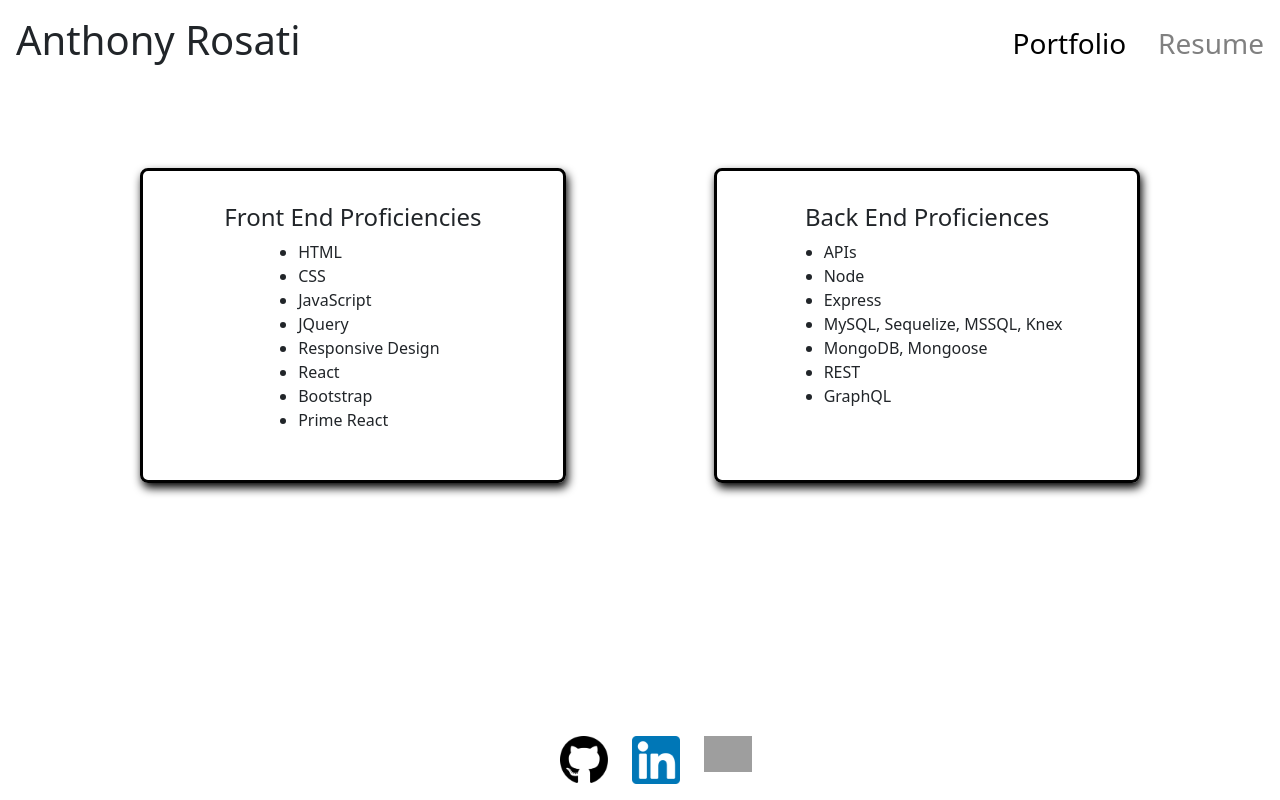
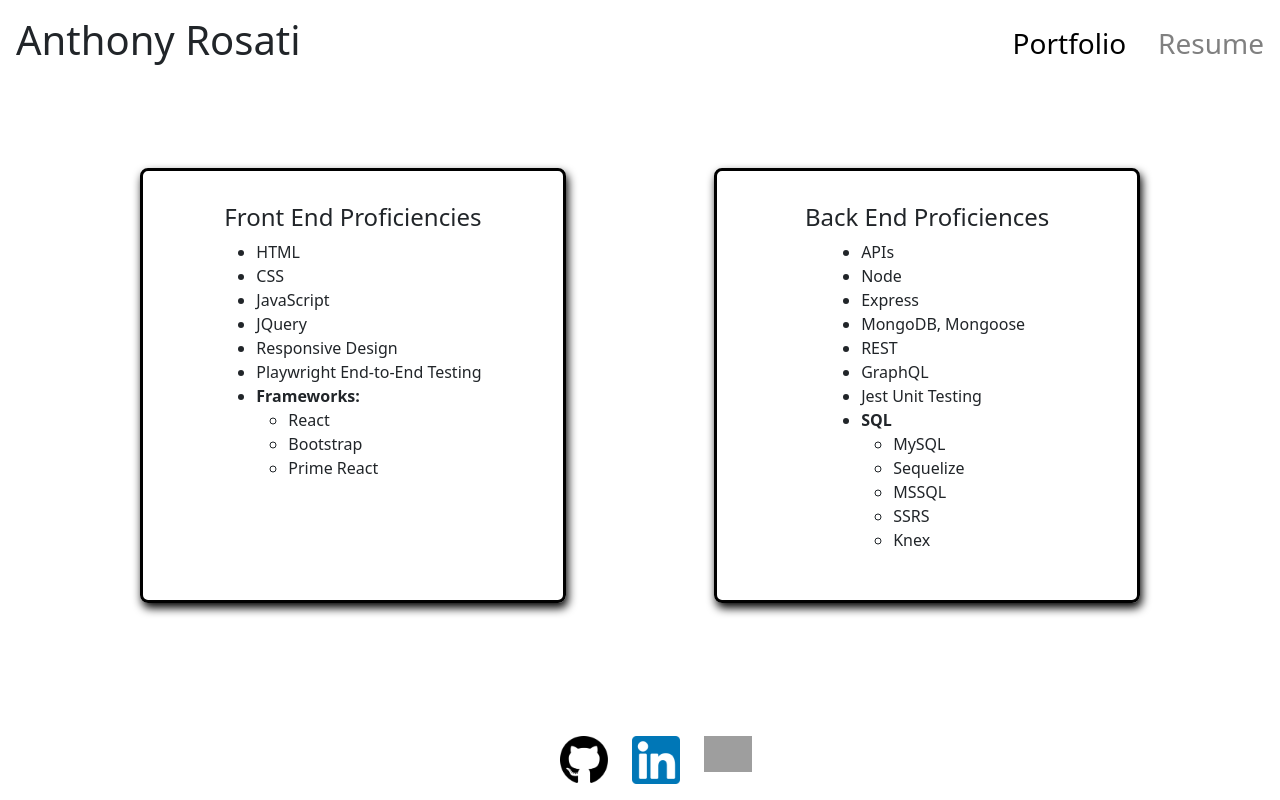
Before and after one commit to AnthonyRqqq/portfolio, a React (Vite) app: page /Resume in a window 1280 px wide. Built offline with nearby package versions, Linux system fonts and the light colour scheme; grey boxes are pictures that could not be loaded.

Commit message:
Update proficiencies list

```diff
--- a/src/Pages/Resume.jsx
+++ b/src/Pages/Resume.jsx
@@ -1,5 +1,5 @@
 import resumeDownload from "../assets/Anthony-Rosati-Resume.pdf";
-import './Resume.css'
+import "./Resume.css";
 
 export default function Resume() {
   return (
@@ -12,7 +12,13 @@ export default function Resume() {
         </a>
       </h4> */}
 
-      <div style={{ display: "flex", justifyContent: "space-evenly", flexWrap: 'wrap' }}>
+      <div
+        style={{
+          display: "flex",
+          justifyContent: "space-evenly",
+          flexWrap: "wrap",
+        }}
+      >
         <div className="proficiency-card mx-2 my-2  col-lg-4 col-md-6 col-sm-6">
           {/* Front end skills list */}
           <div className="d-flex justify-content-center">
@@ -25,9 +31,15 @@ export default function Resume() {
               <li>JavaScript</li>
               <li>JQuery</li>
               <li>Responsive Design</li>
-              <li>React</li>
-              <li>Bootstrap</li>
-              <li>Prime React</li>
+              <li>Playwright End-to-End Testing</li>
+              <li>
+                <strong>Frameworks:</strong>
+                <ul>
+                  <li>React</li>
+                  <li>Bootstrap</li>
+                  <li>Prime React</li>
+                </ul>
+              </li>
             </ul>
           </div>
         </div>
@@ -42,10 +54,20 @@ export default function Resume() {
               <li>APIs</li>
               <li>Node</li>
               <li>Express</li>
-              <li>MySQL, Sequelize, MSSQL, Knex</li>
               <li>MongoDB, Mongoose</li>
               <li>REST</li>
               <li>GraphQL</li>
+              <li>Jest Unit Testing</li>
+              <li>
+                <strong>SQL</strong>
+                <ul>
+                  <li>MySQL</li>
+                  <li>Sequelize</li>
+                  <li>MSSQL</li>
+                  <li>SSRS</li>
+                  <li>Knex</li>
+                </ul>
+              </li>
             </ul>
           </div>
         </div>
```
